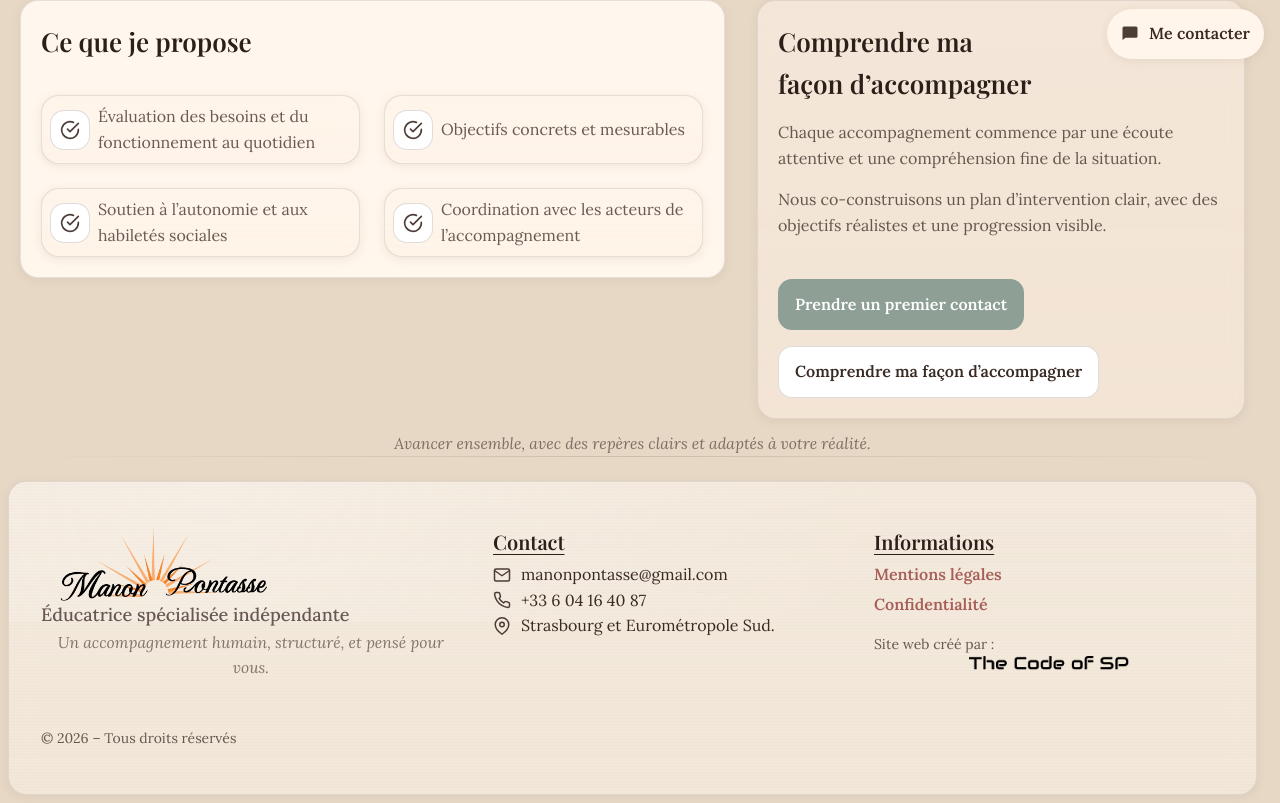
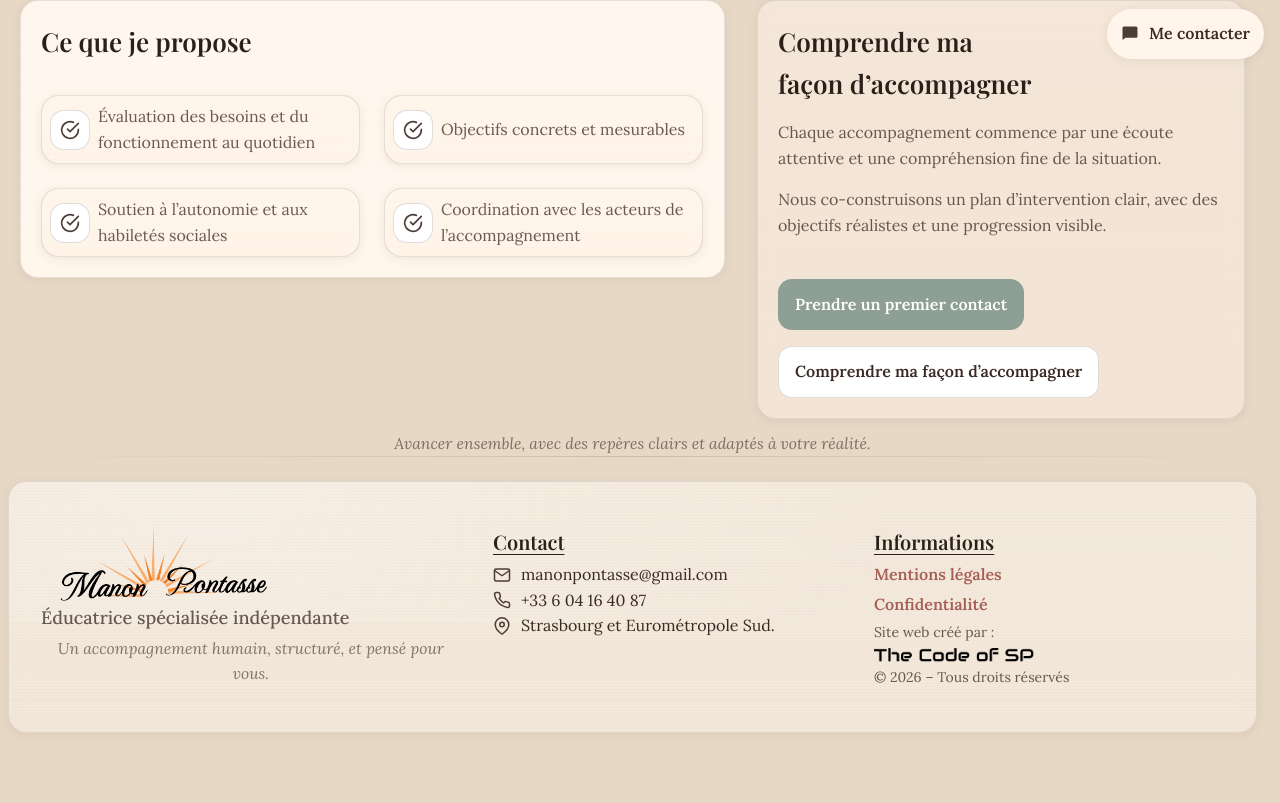
Before and after one commit to TheCodeofSP/mpv2, a React (Vite) app: page / in a window 1280 px wide. Shown: the part 681-1484 px from the top of the page. After the commit the page ends 1422 px from the top, so only its background shows below. Built offline with nearby package versions, Linux system fonts and the light colour scheme; a web font is replaced by a local one.

Commit message:
modif copy

```diff
--- a/src/components/Footer.jsx
+++ b/src/components/Footer.jsx
@@ -95,7 +95,6 @@ export default function Footer() {
             <div className="footer__links">
               <Link to="/legal">Mentions légales</Link>
               <Link to="/privacy">Confidentialité</Link>
-            </div>
 
               <p className="footer__copy">Site web créé par :</p>
               <a
@@ -109,8 +108,9 @@ export default function Footer() {
                   className="footer__logosp"
                 />
               </a>
+              <p className="footer__copy">© {year} – Tous droits réservés</p>
+            </div>
           </section>
-          <p className="footer__copy">© {year} – Tous droits réservés</p>
         </div>
       </footer>
     </>
--- a/src/components/footer.scss
+++ b/src/components/footer.scss
@@ -178,7 +178,7 @@
 }
 
 .footer__copy {
-  margin-top: t.$space-s;
+  margin-top: t.$space-s auto 0 auto;
   color: t.$color-text-secondary;
   font-size: t.$font-size-small;
   line-height: t.$line-height-text;
```
Lines whose indentation alone changed are shown as unchanged.
